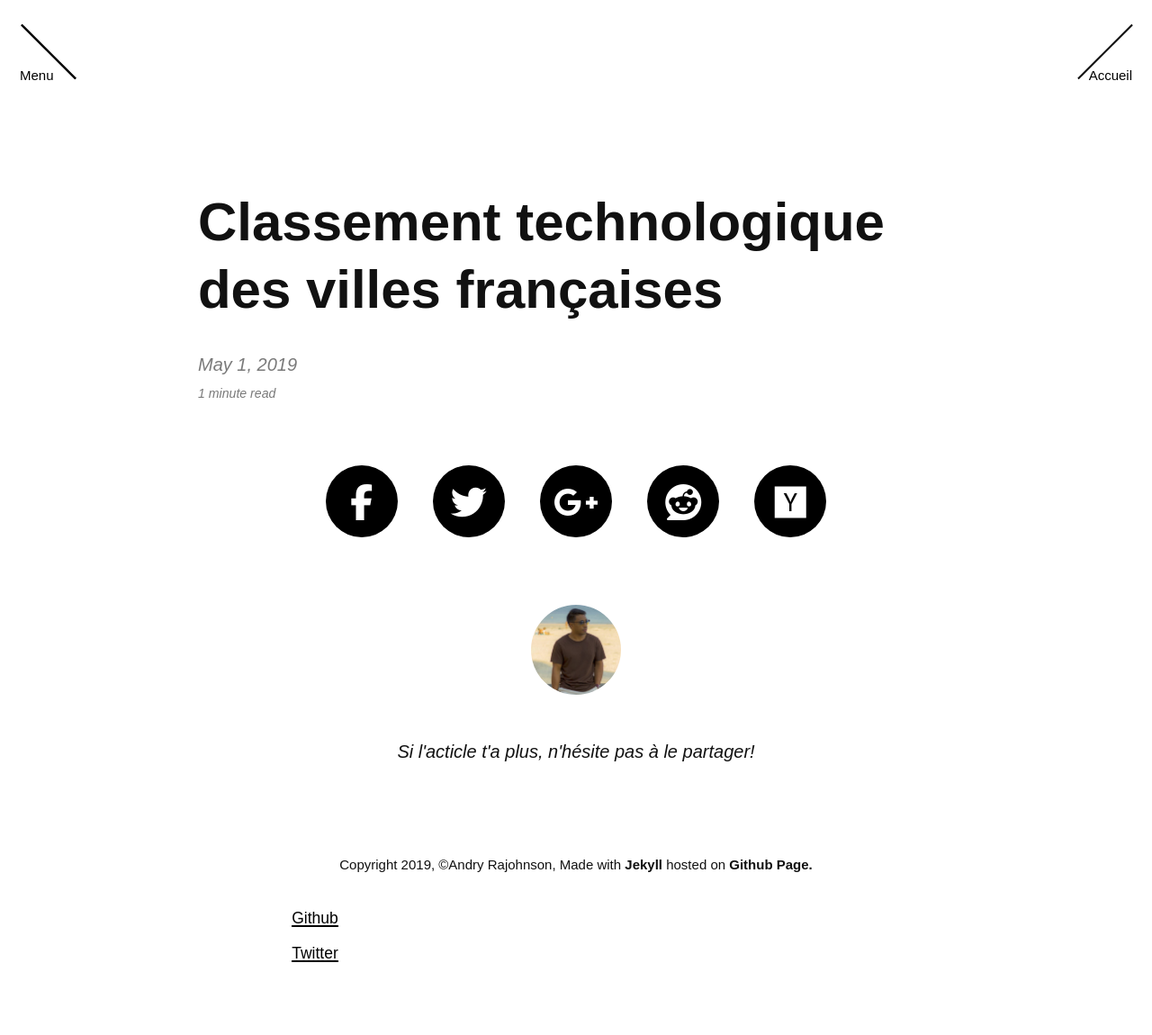
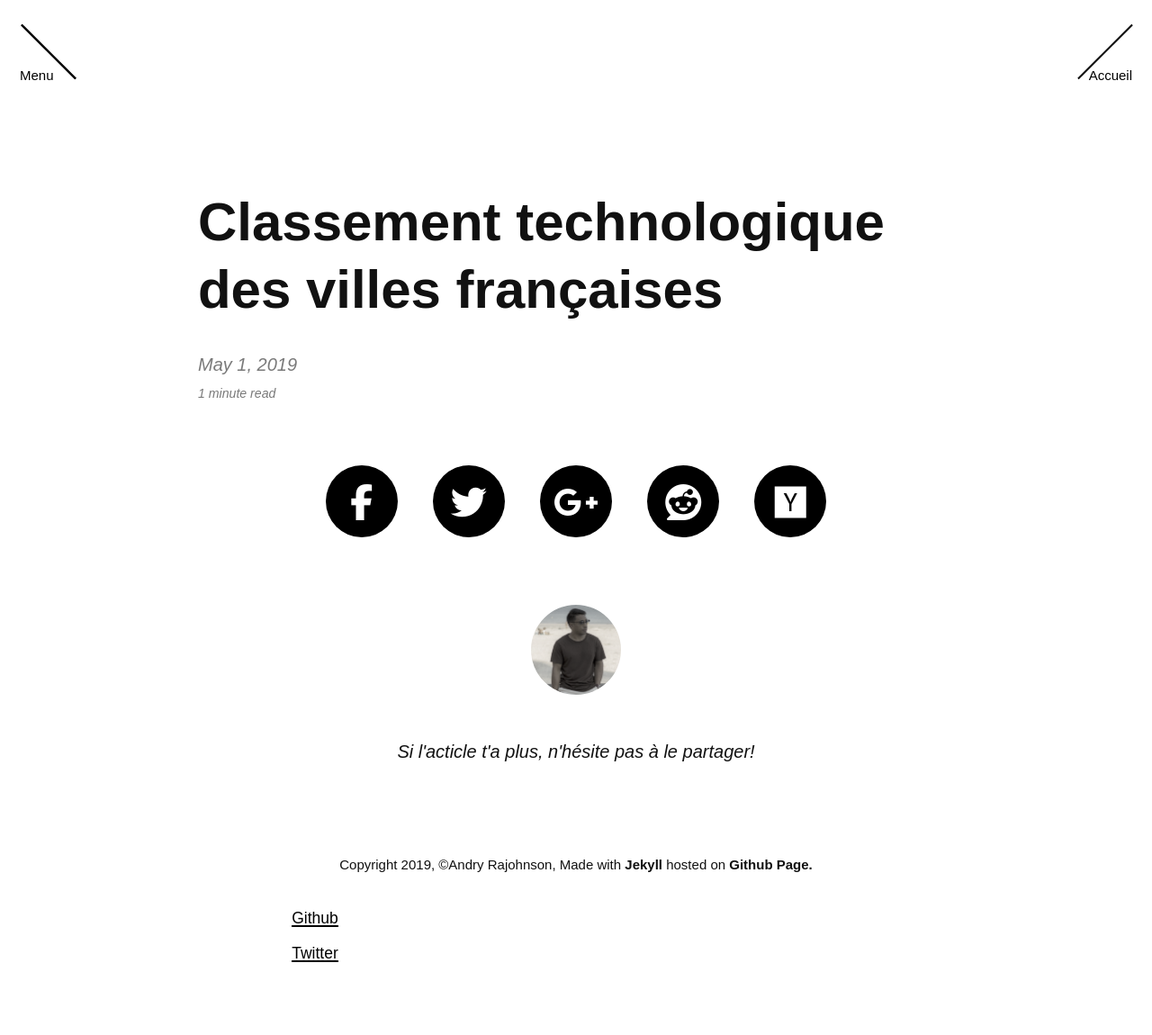
Before and after one commit to andryjohn/RJ-s-blog, a Jekyll site: the page built from _posts/2019-05-02-Technical Workflow.md, in a window 1280 px wide. Shown: the whole page at 90% size. Built offline with Jekyll 4.4.1, drawn with Linux system fonts in a browser that asks for light colours; nearby versions of some CDN libraries; some web fonts are replaced; comment, search, counter and statistics services are not loaded.

Commit message:
href on nav/image profil, filter

```diff
--- a/_includes/post_footer.html
+++ b/_includes/post_footer.html
@@ -1,5 +1,5 @@
 <div class="py2 post-footer">
-  <img src="{{ site.baseurl }}/images/jono.jpg" alt="Andry Rajohnson" class="avatar" />
+  <img src="{{ site.baseurl }}/images/jono.jpg" alt="Andry Rajohnson" class="avatar" style="filter: grayscale(80%);" />
   <p>
    Si l'acticle t'a plus, n'hésite pas à le partager!
   </p>
```
